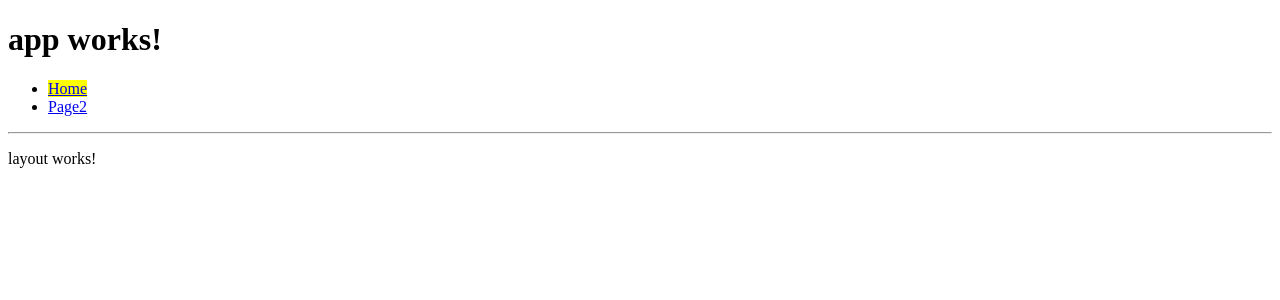
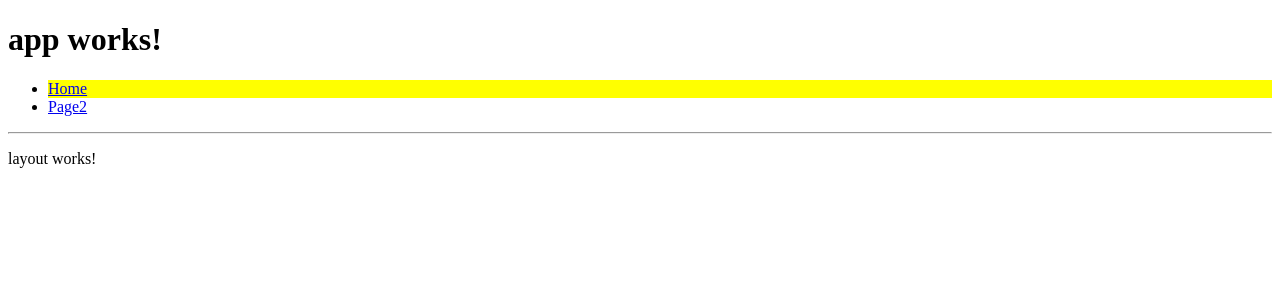
Before and after one commit to Ricky0708/ng2-advanced, an Angular app: page / in a window 1280 px wide. Shown: the top 300 px of the page. Built offline with nearby package versions, Linux system fonts and the light colour scheme.

Commit message:
示範將 routerLinkActive 套用在 <li> 上面

```diff
--- a/src/app/app.component.html
+++ b/src/app/app.component.html
@@ -3,11 +3,12 @@
 </h1>
 
 <ul>
-  <li><a [routerLink]="['/']"
-         routerLinkActive="active"
-         [routerLinkActiveOptions]="{ exact: true }">Home</a></li>
-  <li><a routerLink="/page2"
-         routerLinkActive="active">Page2</a></li>
+  <li routerLinkActive="active" [routerLinkActiveOptions]="{ exact: true }">
+    <a [routerLink]="['/']">Home</a>
+  </li>
+  <li routerLinkActive="active">
+    <a routerLink="/page2">Page2</a>
+  </li>
 </ul>
 
 <hr>
```
